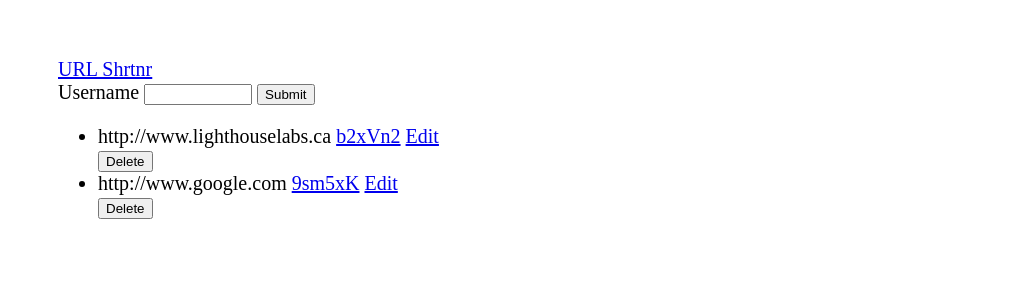
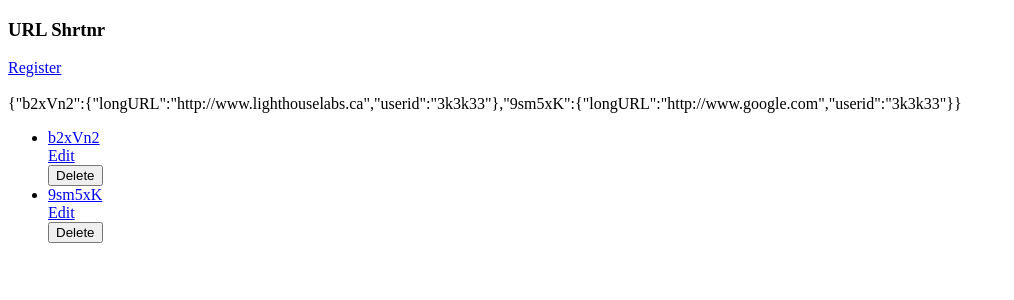
Before and after one commit to potatowave/url-shortener, a Node server app: page /urls in a window 1280 px wide. Shown: the top 300 px of the page, without its empty margins (0-1014 px from the left). Run offline with Node 20, Linux system fonts and the light colour scheme.

Commit message:
reinstated body parser

```diff
--- a/express_server.js
+++ b/express_server.js
@@ -6,6 +6,8 @@ const app = express();
 const Cookies = require('cookies');
 const KeyGrip = require("keygrip")
 const keys = new KeyGrip(['samsung note 7', 'iphone 7'], 'sha256')
+const bodyParser = require("body-parser");
+app.use(bodyParser.urlencoded());
 
 // Configuration
 
@@ -15,33 +17,61 @@ app.set('view engine', 'ejs'); // Set View Engine to ejs
 // Run time data
 
 var urlDatabase = {
-  "b2xVn2": "http://www.lighthouselabs.ca",
-  "9sm5xK": "http://www.google.com"
-};
+            "b2xVn2": { longURL: "http://www.lighthouselabs.ca", userid: "3k3k33" },
+            "9sm5xK": { longURL: "http://www.google.com", userid: "3k3k33" }   };
+
+var users = { "3k3k33": { id: "3k3k33",  email: "kinetic@icloud.com", password: "lighthouse"} };
 
 // Middleware
 
-const bodyParser = require("body-parser");
-app.use(bodyParser.urlencoded());
+app.use((req, res, next) => {
+  req.cookies = new Cookies( req, res, { "keys": keys } );
+  next();
 
-app.use((req, res, next) => {
-  req.cookies = new Cookies( req, res, { "keys": keys } )
-  next();
-})
+
+});
 
 // Routing
 
 // respond to gets from /urls
 
-app.get("/urls/new", (req, res) => {
-  let templateVars = { shortURL: req.params.id, username: req.cookies.get("username"), urlDatabase};
-  res.render("urls_new", templateVars);
+app.post("/urls/register", (req, res) => {
+
+  const id =  String(randStr());
+  console.log(JSON.stringify(req.body));
+  let email = req.body.email;
+  let password = req.body.password;
+
+  if (!email) {
+    res.sendStatus(400);
+    return;
+  }
+
+  if (!password) {
+    res.sendStatus(400);
+    return;
+  } else {
+
+
+    users[id] = { id: id, email: email , password: password };
+    req.cookies.set("userid", id);
+    res.redirect('urls/');
+
+  }
+
 });
 
-app.get("/urls/:id", (req, res) => {
-  let templateVars = { shortURL: req.params.id, username: req.cookies.get("username"), urlDatabase};
-  console.log(req.params.id);
-  res.render("urls_view", templateVars);
+
+app.get("/urls/register", (req, res) => {
+  let templateVars = { urls: urlDatabase, userid: req.cookies.get("userid") }
+  res.render("urls_register", templateVars);
+});
+
+
+
+app.get("/urls/new", (req, res) => {
+  let templateVars = { shortURL: req.params.id, userid: req.cookies.get("userid"),  urls: urlDatabase};
+  res.render("urls_new", templateVars);
 });
 
 // respond to gets from /urls/new (serves form)
@@ -49,7 +79,7 @@ app.get("/urls/:id", (req, res) => {
 // resond to posts from /urls
 
 app.get("/urls", (req, res) => {
-  let templateVars = { urls: urlDatabase, username: req.cookies.get("username") }
+  let templateVars = { urls: urlDatabase, userid: req.cookies.get("userid") }
   res.render("urls_index", templateVars);
 });
 
@@ -57,14 +87,14 @@ app.post("/urls", (req, res) => {
   // console.log(req.body.longURL);  // debug statement to see POST parameters
   //res.send("Ok");         // Respond with 'Ok' (we will replace this)
   const tinyString =  String(randStr());
-  urlDatabase[tinyString] = req.body.longURL;
+  urlDatabase[tinyString] = { longURL:req.body.longURL, userid: req.cookies.get("userid")};
   console.log(urlDatabase);
   res.redirect('urls/' + tinyString);
 
 });
 
 app.get("/url/:shortURL", (req, res) => {
-  let templateVars = { urls: urlDatabase, username: req.cookies.get() }
+  let templateVars = { urls: urlDatabase, userid: req.cookies.get() }
   res.render("urls_view", templateVars);
 
 });
@@ -82,7 +112,7 @@ app.get("/u/:shortURL", (req, res) => {
 
 });
 
-app.post("/login", (req, res) => {
+app.post("/urls/login", (req, res) => {
 
   let userName = req.body.username;
   req.cookies.set("username", userName);
@@ -91,9 +121,9 @@ app.post("/login", (req, res) => {
 
 });
 
-app.post("/logout", (req, res) => {
+app.post("/urls/logout", (req, res) => {
 
-  res.clearCookie("username");
+  res.clearCookie("userid");
   res.redirect("/urls/");
 
 });
@@ -117,6 +147,13 @@ app.post("/urls/:id", (req, res) => {
 
 });
 
+app.get("/urls/:id", (req, res) => {
+  let templateVars = { shortURL: req.params.id, userid: req.cookies.get("userid"), urls: urlDatabase};
+  console.log(req.params.id);
+  res.render("urls_view", templateVars);
+});
+
+
 // Tell the console the server is running
 
 app.listen(PORT, () => {
--- a/views/partials/_header.ejs
+++ b/views/partials/_header.ejs
@@ -1,14 +1,12 @@
-<a href="../urls/">URL Shrtnr</a>
+<h3 href="../urls/">URL Shrtnr</h3>
 
-<br>
-
-<% if (username !== undefined) { %>
-  Hello, <%= username %>.  Logout
+<% if (userid !== undefined) { %>
+  Hello, <%= userid %>.  <a href="/urls/new/">Create New URL</a> or
+  <form action="/urls/logout" method="POST">
+  <input type="submit" value="Logout">
+</form>
 <% } else { %>
 
-<form action="/login" method="POST">
-Username <input id="" type="text" name="username" style="width: 100px">
-<input type="submit" value="Submit">
-</form>
+<a href="/urls/register">Register</a><br><br>
 
 <% } %>
--- a/views/urls_index.ejs
+++ b/views/urls_index.ejs
@@ -4,15 +4,18 @@
 
   <head></head>
 
-  <body style="font-size:20px; padding:50px;">
+  <body>
     <% include partials/_header %>
+    <%= JSON.stringify(urls) %>
+    <%= JSON.stringify(userid) %>
       <ul>
+
+
 
       <% let keys = Object.keys(urls) %>
       <% keys.forEach(function (key){ %>
       <li>
-      <%= urls[key] + "  " %>
-      <a href="/u/<%= key %>"><%= key %></a>
+      <a href="/u/<%= key %>"><%= key %></a><br>
       <a href="/urls/<%= key %>">Edit</a>
       <form method="POST" action="/urls/<%= key %>/delete">
       <input type="submit" value="Delete">
--- a/views/urls_view.ejs
+++ b/views/urls_view.ejs
@@ -4,7 +4,7 @@
 
   <head></head>
 
-  <body style="font-size:20px; padding:50px;">
+  <body>
     <% include partials/_header %>
     <form action="/urls/<%= shortURL %>" method="POST">
       <label for="newURL">Enter a URL:</label>
```
Also changed, not shown: views/urls_new.ejs (+14 -1 lines), views/urls_register.ejs (added, +14 -0 lines).
